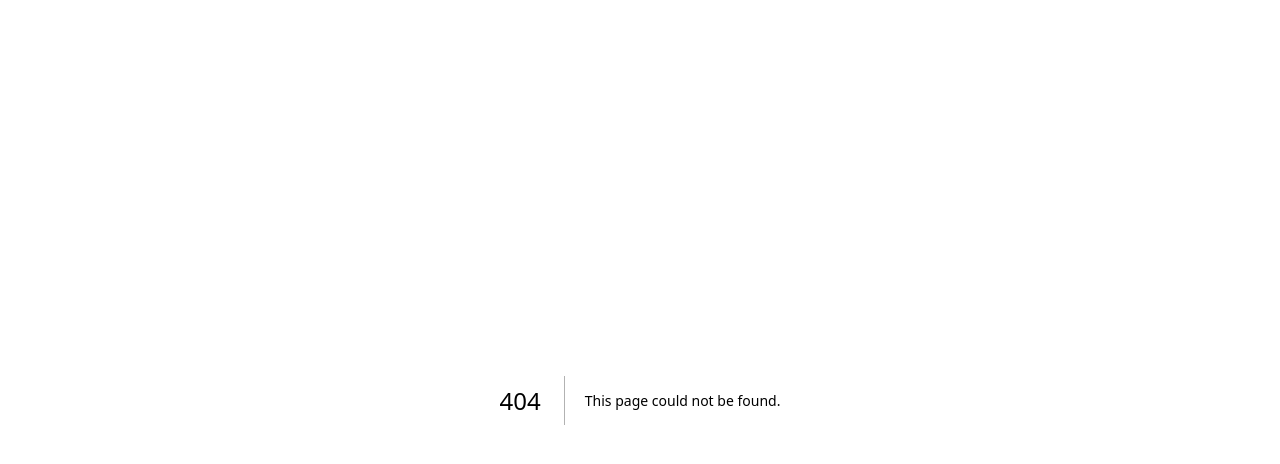
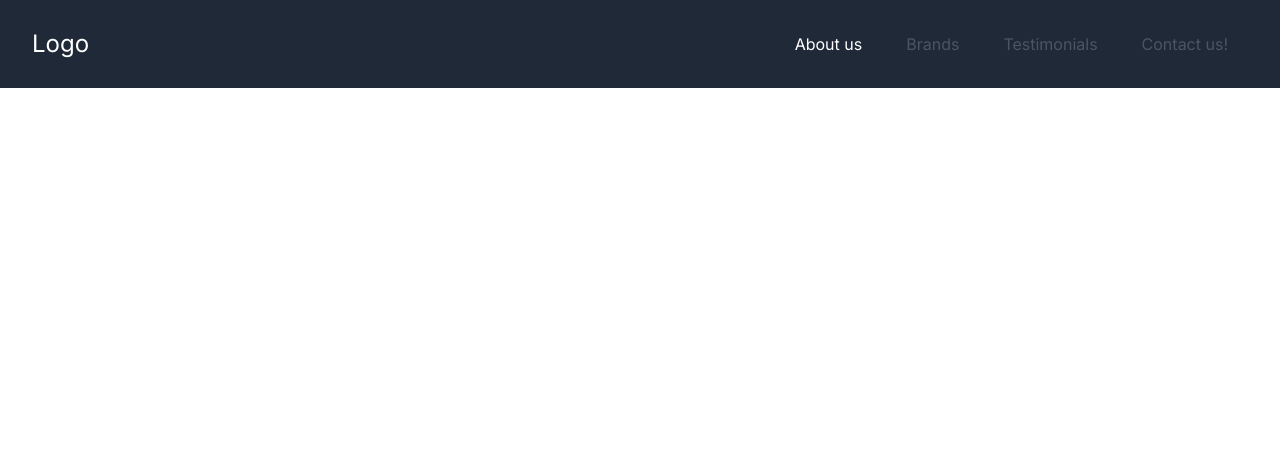
Before and after one commit to tejartr7/mobile-shop-website, a Next.js app: page /header in a window 1280 px wide. Before the commit this address had no page. Shown: the top 464 px of the page. Built offline with nearby package versions, Linux system fonts and the light colour scheme.

Commit message:
new commit

```diff
--- /dev/null
+++ b/app/about/page.jsx
@@ -0,0 +1,4 @@
+
+export default function About() {
+
+};
--- /dev/null
+++ b/app/contact/page.jsx
@@ -0,0 +1,4 @@
+
+export default function Contact() {
+
+};
--- a/app/globals.css
+++ b/app/globals.css
@@ -1,27 +1,3 @@
 @tailwind base;
 @tailwind components;
 @tailwind utilities;
-
-:root {
-  --foreground-rgb: 0, 0, 0;
-  --background-start-rgb: 214, 219, 220;
-  --background-end-rgb: 255, 255, 255;
-}
-
-@media (prefers-color-scheme: dark) {
-  :root {
-    --foreground-rgb: 255, 255, 255;
-    --background-start-rgb: 0, 0, 0;
-    --background-end-rgb: 0, 0, 0;
-  }
-}
-
-body {
-  color: rgb(var(--foreground-rgb));
-  background: linear-gradient(
-      to bottom,
-      transparent,
-      rgb(var(--background-end-rgb))
-    )
-    rgb(var(--background-start-rgb));
-}
--- /dev/null
+++ b/app/header/page.jsx
@@ -0,0 +1,34 @@
+'use client'
+import { usePathname } from "next/navigation";
+
+export default function Header() {
+    const router = usePathname();
+
+    const isNavLinkActive = (path) => router.pathname === path;
+
+    return (
+        <nav className="flex items-center justify-between flex-wrap bg-gray-800 p-6 fixed w-full z-10 top-0">
+            <div class="flex items-center flex-shrink-0 text-white mr-6">
+                <a class="text-white no-underline hover:text-white hover:no-underline" href="#">
+                    <span class="text-2xl pl-2"><i class="em em-grinning"></i>Logo</span>
+                </a>
+            </div>
+            <div className="w-full flex-grow lg:flex lg:items-center lg:w-auto hidden lg:block pt-6 lg:pt-0" id="nav-content">
+                <ul className="list-reset lg:flex justify-end flex-1 items-center">
+                    <li className={`mr-3 ${isNavLinkActive('/') ? 'active' : ''}`}>
+                        <a className="inline-block py-2 px-4 text-white no-underline" href="/">About us</a>
+                    </li>
+                    <li className={`mr-3 ${isNavLinkActive('/brands') ? 'active' : ''}`}>
+                        <a className="inline-block text-gray-600 no-underline hover:text-gray-200 hover:text-underline py-2 px-4" href="/brands">Brands</a>
+                    </li>
+                    <li className={`mr-3 ${isNavLinkActive('/testimonials') ? 'active' : ''}`}>
+                        <a className="inline-block text-gray-600 no-underline hover:text-gray-200 hover:text-underline py-2 px-4" href="/testimonials">Testimonials</a>
+                    </li>
+                    <li className={`mr-3 ${isNavLinkActive('/contactus') ? 'active' : ''}`}>
+                        <a className="inline-block text-gray-600 no-underline hover:text-gray-200 hover:text-underline py-2 px-4" href="/contactus">Contact us!</a>
+                    </li>
+                </ul>
+            </div>
+        </nav>
+    );
+}
--- /dev/null
+++ b/app/hero/page.jsx
@@ -0,0 +1,4 @@
+
+export default function Hero() {
+
+};
--- a/app/page.js
+++ b/app/page.js
@@ -1,113 +1,9 @@
 import Image from 'next/image'
+import Header from './header/page'
 
 export default function Home() {
   return (
-    <main className="flex min-h-screen flex-col items-center justify-between p-24">
-      <div className="z-10 max-w-5xl w-full items-center justify-between font-mono text-sm lg:flex">
-        <p className="fixed left-0 top-0 flex w-full justify-center border-b border-gray-300 bg-gradient-to-b from-zinc-200 pb-6 pt-8 backdrop-blur-2xl dark:border-neutral-800 dark:bg-zinc-800/30 dark:from-inherit lg:static lg:w-auto  lg:rounded-xl lg:border lg:bg-gray-200 lg:p-4 lg:dark:bg-zinc-800/30">
-          Get started by editing&nbsp;
-          <code className="font-mono font-bold">app/page.js</code>
-        </p>
-        <div className="fixed bottom-0 left-0 flex h-48 w-full items-end justify-center bg-gradient-to-t from-white via-white dark:from-black dark:via-black lg:static lg:h-auto lg:w-auto lg:bg-none">
-          <a
-            className="pointer-events-none flex place-items-center gap-2 p-8 lg:pointer-events-auto lg:p-0"
-            href="https://vercel.com?utm_source=create-next-app&utm_medium=appdir-template&utm_campaign=create-next-app"
-            target="_blank"
-            rel="noopener noreferrer"
-          >
-            By{' '}
-            <Image
-              src="/vercel.svg"
-              alt="Vercel Logo"
-              className="dark:invert"
-              width={100}
-              height={24}
-              priority
-            />
-          </a>
-        </div>
-      </div>
-
-      <div className="relative flex place-items-center before:absolute before:h-[300px] before:w-[480px] before:-translate-x-1/2 before:rounded-full before:bg-gradient-radial before:from-white before:to-transparent before:blur-2xl before:content-[''] after:absolute after:-z-20 after:h-[180px] after:w-[240px] after:translate-x-1/3 after:bg-gradient-conic after:from-sky-200 after:via-blue-200 after:blur-2xl after:content-[''] before:dark:bg-gradient-to-br before:dark:from-transparent before:dark:to-blue-700 before:dark:opacity-10 after:dark:from-sky-900 after:dark:via-[#0141ff] after:dark:opacity-40 before:lg:h-[360px] z-[-1]">
-        <Image
-          className="relative dark:drop-shadow-[0_0_0.3rem_#ffffff70] dark:invert"
-          src="/next.svg"
-          alt="Next.js Logo"
-          width={180}
-          height={37}
-          priority
-        />
-      </div>
-
-      <div className="mb-32 grid text-center lg:max-w-5xl lg:w-full lg:mb-0 lg:grid-cols-4 lg:text-left">
-        <a
-          href="https://nextjs.org/docs?utm_source=create-next-app&utm_medium=appdir-template&utm_campaign=create-next-app"
-          className="group rounded-lg border border-transparent px-5 py-4 transition-colors hover:border-gray-300 hover:bg-gray-100 hover:dark:border-neutral-700 hover:dark:bg-neutral-800/30"
-          target="_blank"
-          rel="noopener noreferrer"
-        >
-          <h2 className={`mb-3 text-2xl font-semibold`}>
-            Docs{' '}
-            <span className="inline-block transition-transform group-hover:translate-x-1 motion-reduce:transform-none">
-              -&gt;
-            </span>
-          </h2>
-          <p className={`m-0 max-w-[30ch] text-sm opacity-50`}>
-            Find in-depth information about Next.js features and API.
-          </p>
-        </a>
-
-        <a
-          href="https://nextjs.org/learn?utm_source=create-next-app&utm_medium=appdir-template-tw&utm_campaign=create-next-app"
-          className="group rounded-lg border border-transparent px-5 py-4 transition-colors hover:border-gray-300 hover:bg-gray-100 hover:dark:border-neutral-700 hover:dark:bg-neutral-800 hover:dark:bg-opacity-30"
-          target="_blank"
-          rel="noopener noreferrer"
-        >
-          <h2 className={`mb-3 text-2xl font-semibold`}>
-            Learn{' '}
-            <span className="inline-block transition-transform group-hover:translate-x-1 motion-reduce:transform-none">
-              -&gt;
-            </span>
-          </h2>
-          <p className={`m-0 max-w-[30ch] text-sm opacity-50`}>
-            Learn about Next.js in an interactive course with&nbsp;quizzes!
-          </p>
-        </a>
-
-        <a
-          href="https://vercel.com/templates?framework=next.js&utm_source=create-next-app&utm_medium=appdir-template&utm_campaign=create-next-app"
-          className="group rounded-lg border border-transparent px-5 py-4 transition-colors hover:border-gray-300 hover:bg-gray-100 hover:dark:border-neutral-700 hover:dark:bg-neutral-800/30"
-          target="_blank"
-          rel="noopener noreferrer"
-        >
-          <h2 className={`mb-3 text-2xl font-semibold`}>
-            Templates{' '}
-            <span className="inline-block transition-transform group-hover:translate-x-1 motion-reduce:transform-none">
-              -&gt;
-            </span>
-          </h2>
-          <p className={`m-0 max-w-[30ch] text-sm opacity-50`}>
-            Explore starter templates for Next.js.
-          </p>
-        </a>
-
-        <a
-          href="https://vercel.com/new?utm_source=create-next-app&utm_medium=appdir-template&utm_campaign=create-next-app"
-          className="group rounded-lg border border-transparent px-5 py-4 transition-colors hover:border-gray-300 hover:bg-gray-100 hover:dark:border-neutral-700 hover:dark:bg-neutral-800/30"
-          target="_blank"
-          rel="noopener noreferrer"
-        >
-          <h2 className={`mb-3 text-2xl font-semibold`}>
-            Deploy{' '}
-            <span className="inline-block transition-transform group-hover:translate-x-1 motion-reduce:transform-none">
-              -&gt;
-            </span>
-          </h2>
-          <p className={`m-0 max-w-[30ch] text-sm opacity-50`}>
-            Instantly deploy your Next.js site to a shareable URL with Vercel.
-          </p>
-        </a>
-      </div>
-    </main>
+    <div>
+      <Header /></div>
   )
 }
--- /dev/null
+++ b/app/services/page.jsx
@@ -0,0 +1,4 @@
+
+export default function Services() {
+
+};
--- /dev/null
+++ b/app/team/page.jsx
@@ -0,0 +1,6 @@
+
+export default function Team() {
+    return (
+        <div>hello this is rtr</div>
+    )
+};
```
Also changed, not shown: app/images/logo.jpg (added).
